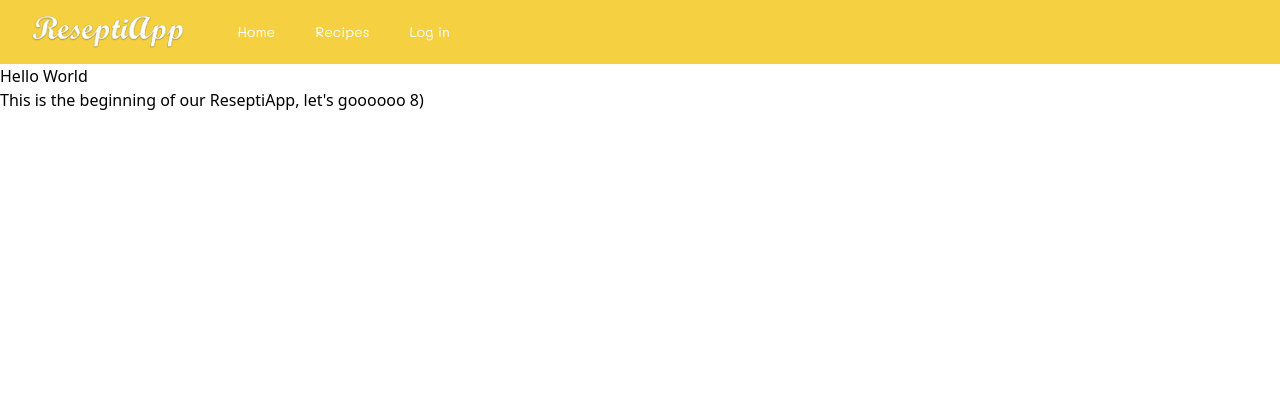
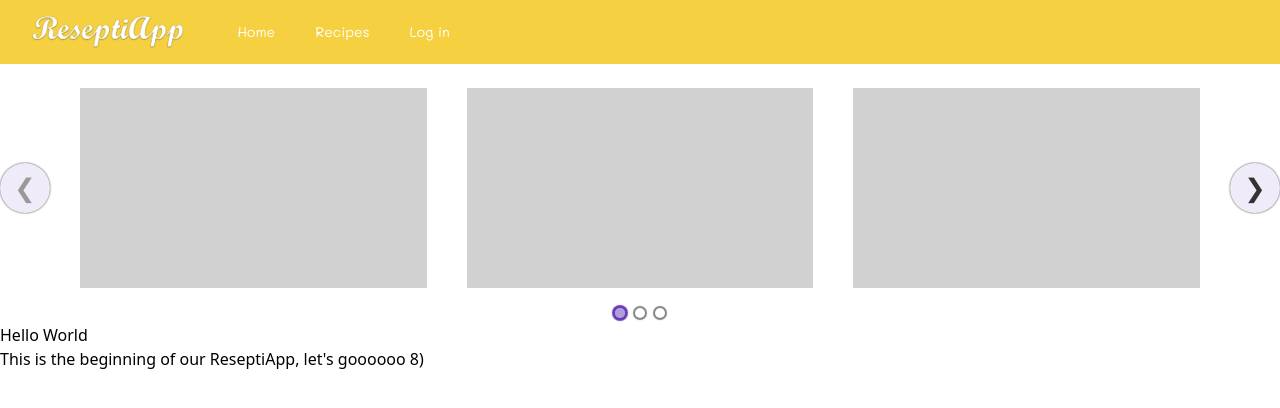
Before and after one commit to prod-des-project-2021/group_9, a React (Create React App) app in the folder frontend/: page / in a window 1280 px wide. Shown: the top 408 px of the page. Built offline with nearby package versions, Linux system fonts and the light colour scheme.

Commit message:
Added sliding carousel functions which can be used in the future for ''hottest recipes'' style of adds

```diff
--- a/frontend/package.json
+++ b/frontend/package.json
@@ -10,8 +10,10 @@
         "@testing-library/user-event": "^12.8.3",
         "react": "^17.0.2",
         "react-dom": "^17.0.2",
+        "react-elastic-carousel": "^0.11.5",
         "react-router-dom": "^6.0.2",
         "react-scripts": "4.0.3",
+        "styled-components": "^5.3.3",
         "web-vitals": "^1.1.2"
     },
     "scripts": {
--- a/frontend/src/App.js
+++ b/frontend/src/App.js
@@ -5,6 +5,7 @@ import Recipes from './components/pages/Recipes'
 import LogIn from './components/pages/LogIn'
 import Navbar from './components/Navbar';
 import MyRecipes from './components/pages/MyRecipes'
+import Slideshow from './components/Slideshow';
 
 function App() {
 
@@ -15,6 +16,8 @@ function App() {
     return (
         <Router>
             <Navbar />
+                &nbsp;
+                <Slideshow />
                     <Routes>
                         <Route exact path="/" element={<Home />} />
                         <Route exact path="/recipes" element={<Recipes />} />
--- /dev/null
+++ b/frontend/src/components/Card.js
@@ -0,0 +1,5 @@
+import  React from 'react';
+
+const Card = ({number}) => <div className="card">{number}</div>
+
+export default Card;
--- /dev/null
+++ b/frontend/src/components/Slideshow.js
@@ -0,0 +1,30 @@
+import React from 'react';
+import Carousel from 'react-elastic-carousel';
+import Card from "./Card";
+import "../index.js";
+
+export function Slideshow() {
+
+    const breakPoints = [
+        {width: 1, itemsToShow: 1},
+        {width: 500, itemsToShow: 2},
+        {width: 700, itemsToShow: 3},
+        {width: 1300, itemsToShow: 4}
+    ];
+
+    return(
+        <div className="App">
+            <Carousel breakPoints={breakPoints}>
+                <Card number = ""/>
+                <Card number = ""/>
+                <Card number = ""/>
+                <Card number = ""/>
+                <Card number = ""/>
+                <Card number = ""/>
+                <Card number = ""/>
+            </Carousel>
+        </div>
+    );
+}
+
+export default Slideshow;
--- a/frontend/src/index.css
+++ b/frontend/src/index.css
@@ -1,6 +1,4 @@
-
 @import url('https://fonts.googleapis.com/css2?family=Mali:wght@200;300;400&display=swap');
-
 @tailwind base;
 @tailwind components;
 @tailwind utilities;
@@ -19,3 +17,16 @@ code {
   font-family: source-code-pro, Menlo, Monaco, Consolas, 'Courier New',
     monospace;
 }*/
+
+.card{
+    width: 100%;
+    height: 200px;
+    background: #D1D1D1;
+    color:  #fff;
+    font-size: 30px;
+    margin: 0 20px;
+    display: flex;
+    justify-content: center;
+    align-items: center;
+
+}
```
Also changed, not shown: 1 other file (tests, documents, lock files or other folders). Lines whose indentation alone changed are shown as unchanged.
